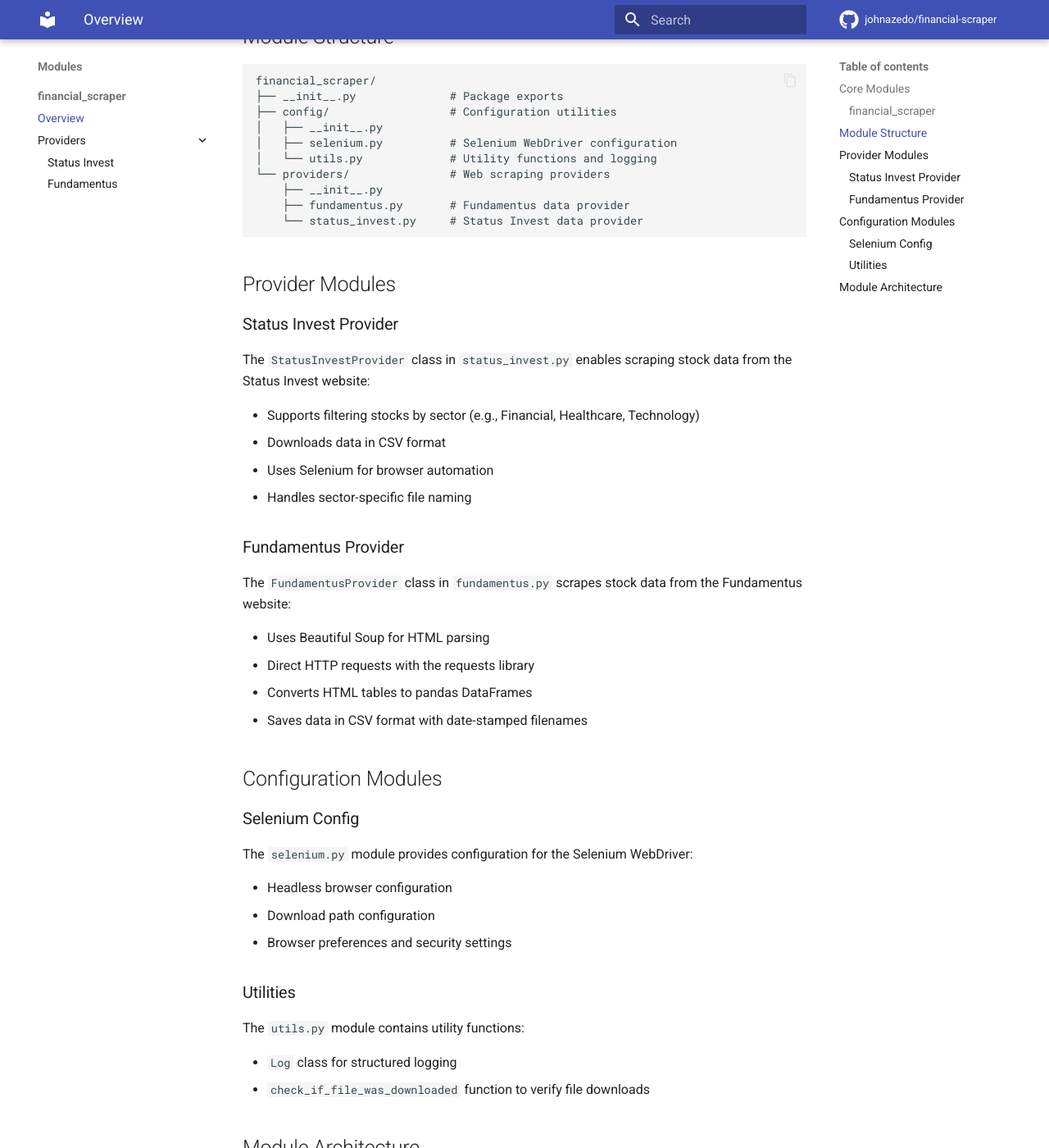
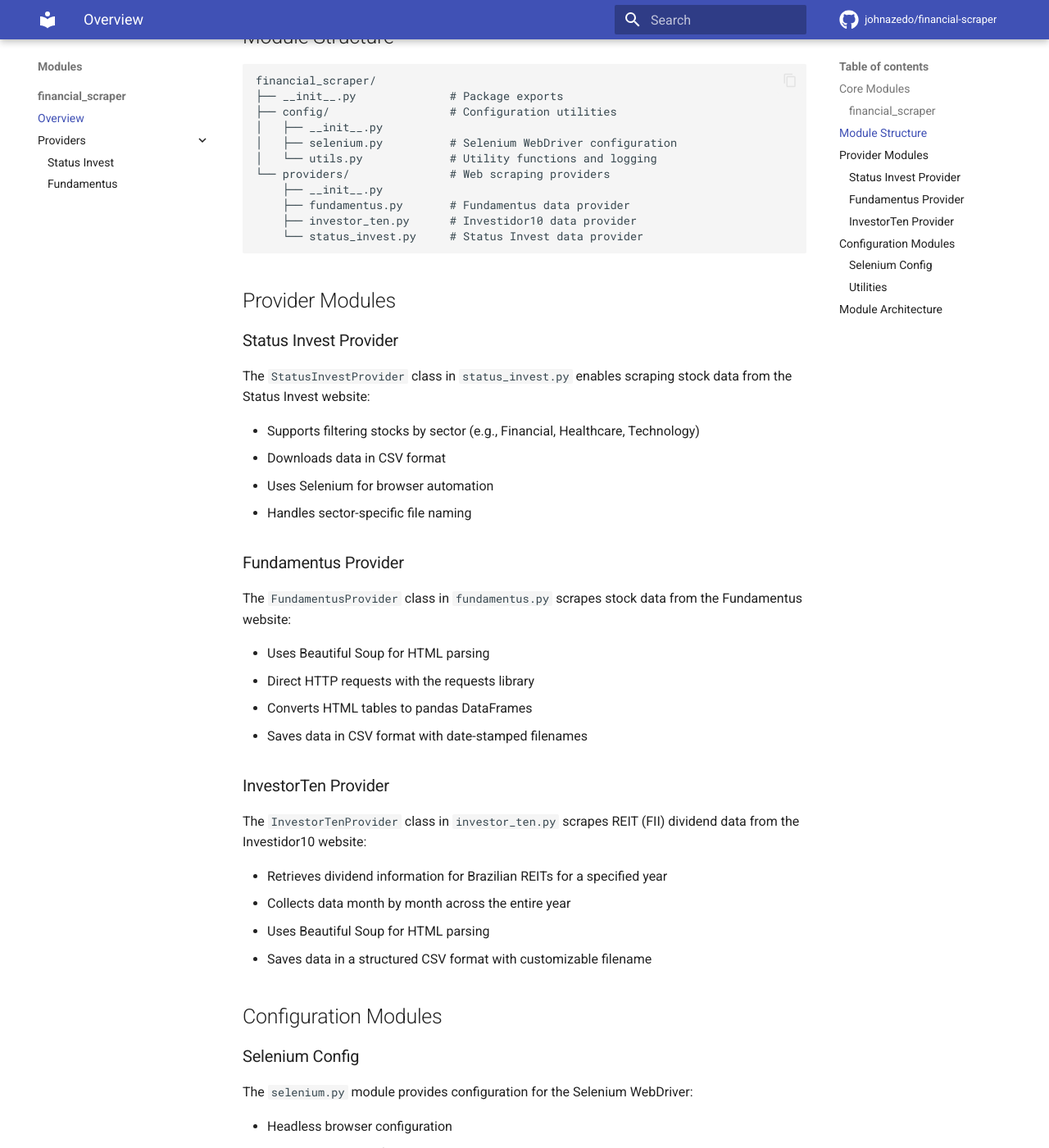
Before and after one commit to johnazedo/financial-scraper, an MkDocs documentation site: the page built from docs/modules/financial_scraper/overview.md, in a window 1280 px wide and 1400 px high, scrolled down 587 px. Shown: the whole window at 82% size. Built offline with MkDocs 1.6.1 and Material for MkDocs 9.7.7, drawn with Linux system fonts in a browser that asks for light colours; comment, search, counter and statistics services are not loaded.

Commit message:
Update docs

````diff
--- a/docs/modules/financial_scraper/overview.md
+++ b/docs/modules/financial_scraper/overview.md
@@ -25,6 +25,7 @@
 └── providers/               # Web scraping providers
     ├── __init__.py
     ├── fundamentus.py       # Fundamentus data provider
+    ├── investor_ten.py      # Investidor10 data provider
     └── status_invest.py     # Status Invest data provider
 ```
 
@@ -47,6 +48,15 @@
 - Direct HTTP requests with the requests library
 - Converts HTML tables to pandas DataFrames
 - Saves data in CSV format with date-stamped filenames
+
+### InvestorTen Provider
+
+The `InvestorTenProvider` class in `investor_ten.py` scrapes REIT (FII) dividend data from the Investidor10 website:
+
+- Retrieves dividend information for Brazilian REITs for a specified year
+- Collects data month by month across the entire year
+- Uses Beautiful Soup for HTML parsing
+- Saves data in a structured CSV format with customizable filename
 
 ## Configuration Modules
 
````
Also changed, not shown: README.md (+31 -0 lines), docs/modules/financial_scraper/providers/investor_ten.md (added, +70 -0 lines).
